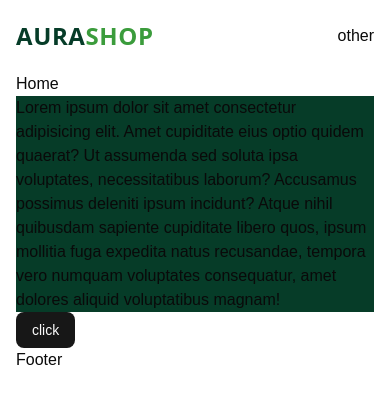
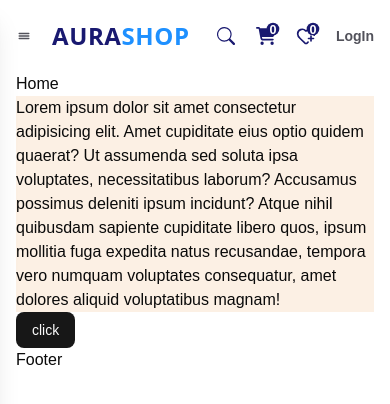
Before and after one commit to mahadihasandev/shop-nextjs-fullStack, a Next.js app: page / in a window 390 px wide. Shown: the top 404 px of the page. Built offline with nearby package versions, Linux system fonts and the light colour scheme.

Commit message:
home page icon mobile menu sidebar and others added

```diff
--- a/app/globals.css
+++ b/app/globals.css
@@ -6,14 +6,15 @@
 @theme{
   --font-poppins: Poppins, sans-serif;
   --color-shop_light_pink: #fcf0e4;
-  --color-shop_dark_green: #063c28;
+  --color-shop_dark_blue: #191970;
+  --color-shop_light_blue:#1E90FF;
   --color-shop_btn_dark_green: #063D29;
   --color-shop_light_bg: #f6f6f6;
   --color-shop_light_orang:#ff9248;
   --color-shop_orange: 	#ff6700;
   --color-darkColor: #151515;
-  --color-lightColor: #952525b;
-  --color-tightOrange: #fca99b;
+  --color-lightColor: #52525b;
+  --color-lightOrange: #fca99b;
   --color-lightBlue: #7688D;
   --color-darkBlue: #6c7fd8;
   --color-darkText: #86e;
@@ -22,7 +23,7 @@
   --color-lightText: #3D991;
   --color-lightGreen: #f1f3f;
   --color-productBg: #c3c;
-  --color-shop_light_green:#3b9c3c
+
 }
 
 @theme inline {
--- a/app/page.tsx
+++ b/app/page.tsx
@@ -6,7 +6,7 @@ const page = () => {
   return (
      <Container>
       <h2>Home</h2>
-      <p className='bg-shop_dark_green'>Lorem ipsum dolor sit amet consectetur
+      <p className='bg-shop_light_pink'>Lorem ipsum dolor sit amet consectetur
          adipisicing elit. Amet cupiditate eius optio quidem quaerat? Ut
           assumenda sed soluta ipsa voluptates, necessitatibus laborum?
           Accusamus possimus deleniti ipsum incidunt? Atque nihil quibusdam
--- /dev/null
+++ b/components/CartIcon.tsx
@@ -0,0 +1,14 @@
+import Link from 'next/link'
+import React from 'react'
+import { FaCartShopping } from "react-icons/fa6";
+
+const CartIcon = () => {
+  return (
+    <Link href={"/cart"} className='group relative'>
+      <FaCartShopping className='text-shop_dark_blue w-5 h-5 group-hover:text-shop_light_blue hoverEffect'/>
+      <span className='absolute -top-1 -right-1 bg-shop_dark_blue text-white h-3.5 w-3.5 rounded-full text-sm font-semibold flex items-center justify-center scale-90 group-hover:scale-110 transition-transform duration-300'>0</span>
+    </Link>
+  )
+}
+
+export default CartIcon
--- /dev/null
+++ b/components/FavoriteButton.tsx
@@ -0,0 +1,14 @@
+import { HeartPlus } from 'lucide-react'
+import Link from 'next/link'
+import React from 'react'
+
+const FavoriteButton = () => {
+  return (
+        <Link href={"/favorite"} className='group relative'>
+      <HeartPlus className='text-shop_dark_blue w-5 h-5 group-hover:text-shop_light_blue hoverEffect'/>
+      <span className='absolute -top-1 -right-1 bg-shop_dark_blue text-white h-3.5 w-3.5 rounded-full text-sm font-semibold flex items-center justify-center scale-90 group-hover:scale-110 transition-transform duration-300'>0</span>
+    </Link>
+  )
+}
+
+export default FavoriteButton
--- a/components/Header.tsx
+++ b/components/Header.tsx
@@ -2,14 +2,30 @@ import React from 'react'
 import Container from './Container'
 import Logo from './Logo'
 import HeaderMenu from './HeaderMenu'
+import SearchBar from './SearchBar'
+import CartIcon from './CartIcon'
+import FavoriteButton from './FavoriteButton'
+import SignIn from './SignIn'
+import MobileMenu from './MobileMenu'
 
 const Header = () => {
   return (
     <header className='bg-white py-5'>
-            <Container className='flex justify-between items-center'>
-            <Logo className=''/>
-            <HeaderMenu/>
-            <div>other</div>
+            <Container className='flex justify-between items-center text-lightColor'>
+            <div className='w-auto md:w-1/3 flex items-center justify-start gap-2.5 md:gap-0'>
+              <MobileMenu/>
+              <Logo className=''/>
+            </div>
+            <div className='w-auto md:w-1/3'>
+              <HeaderMenu/>
+            </div>
+
+            <div className='w-auto md:w-1/3 flex items-center justify-end gap-5'>
+              <SearchBar/>
+              <CartIcon/>
+              <FavoriteButton/>
+              <SignIn/>
+            </div>
             </Container>
         </header>
   )
--- a/components/HeaderMenu.tsx
+++ b/components/HeaderMenu.tsx
@@ -8,13 +8,13 @@ const HeaderMenu = () => {
 
 
   return (
-    <div className='hidden md:inline-flex w-1/3 items-center capitalize z-10 font-semibold text-lightColor gap-7'>
+    <div className='hidden md:inline-flex items-center capitalize z-10 font-semibold text-lightColor gap-7'>
         {headerData.map((item)=>(
             <Link key={item.title} href={item?.href}
             className={`hover:text-white hoverEffect relative group z-10 transition-colors duration-300 isolate ${pathname==item?.href&&'text-white'}`}
             >
             {item.title}
-            <span className={`absolute inset-0 -z-10 bg-shop_light_green -left-[25%] -top-2 p-5 rounded-2xl w-[150%] scale-0 group-hover:scale-100 transition-transform duration-300 origin-center ${pathname==item?.href&&"scale-100"}`}/>
+            <span className={`absolute inset-0 -z-10 bg-shop_light_blue -left-[25%] -top-2 p-5 rounded-2xl w-[150%] scale-0 group-hover:scale-100 transition-transform duration-300 origin-center ${pathname==item?.href&&"scale-100"}`}/>
             </Link>
         ))}
     </div>
--- a/components/Logo.tsx
+++ b/components/Logo.tsx
@@ -5,9 +5,9 @@ import React from 'react'
 const Logo = ({className}:{className:string}) => {
   return (
     <Link href={'/'}>
-    <h2 className={cn("text-2xl text-shop_dark_green font-black tracking-wide uppercase hover:text-shop_light_green group font-sans",
+    <h2 className={cn("text-2xl text-shop_dark_blue font-black tracking-wide uppercase hover:text-shop_light_blue group font-sans",
         className)}>
-        Aura<span className='text-shop_light_green group-hover:text-shop_dark_green hoverEffect'>Shop</span>
+        Aura<span className='text-shop_light_blue group-hover:text-shop_dark_blue hoverEffect'>Shop</span>
     </h2>
     </Link>
   )
--- /dev/null
+++ b/components/MobileMenu.tsx
@@ -0,0 +1,24 @@
+'use client'
+import React, { useState } from 'react'
+import { IoReorderThree } from "react-icons/io5";
+import SideMenu from './SideMenu';
+
+const MobileMenu = () => {
+  const [isSideBarOpen,setIsSideBarOpen]=useState(false)
+  return (
+    <>
+    <button onClick={()=>(setIsSideBarOpen(!isSideBarOpen))}>
+        <IoReorderThree className='hover:text-darkColor hoverEffect md:hidden hover:cursor-pointer'/>
+    </button>
+    <div className='md:hidden'>
+      <SideMenu
+      isOpen={isSideBarOpen}
+      onClose={()=>setIsSideBarOpen(false)}
+      />
+    </div>
+
+    </>
+  )
+}
+
+export default MobileMenu
--- /dev/null
+++ b/components/SearchBar.tsx
@@ -0,0 +1,11 @@
+import { BsSearch } from "react-icons/bs";
+
+const SearchBar = () => {
+  return (
+    <div>
+       <BsSearch className='text-shop_dark_blue scale-90 w-5 h-5 hover:scale-100 hover:text-shop_light_blue hoverEffect' />
+    </div>
+  )
+}
+
+export default SearchBar
--- /dev/null
+++ b/components/SideMenu.tsx
@@ -0,0 +1,23 @@
+import React, { FC } from 'react'
+import Logo from './Logo'
+interface SideMenuProps{
+  isOpen:boolean,
+  onClose:()=>void
+
+}
+const SideMenu:FC<SideMenuProps> = ({isOpen,onClose}) => {
+  return (
+    <div className={`fixed inset-y-0 h-screen left-0 z-50 w-full bg-shop_dark_blue/50 shadow-xl ${isOpen?'translate-x-0':'-translate-x-full'} hoverEffect`}>
+      <div>
+        <div className='min-w-72 max-w-96 bg-shop_dark_blue h-screen'>
+        <Logo className='text-white'/>
+        </div>
+        <div>
+
+        </div>
+      </div>
+    </div>
+  )
+}
+
+export default SideMenu
--- /dev/null
+++ b/components/SignIn.tsx
@@ -0,0 +1,9 @@
+import React from 'react'
+
+const SignIn = () => {
+  return (
+    <button className='text-sm font-semibold hover:text-darkColor hoverEffect text-lightColor'>LogIn</button>
+  )
+}
+
+export default SignIn
--- a/package.json
+++ b/package.json
@@ -27,6 +27,7 @@
     "next": "16.1.1",
     "react": "19.2.3",
     "react-dom": "19.2.3",
+    "react-icons": "^5.5.0",
     "tailwind-merge": "^3.4.0"
   },
   "devDependencies": {
```
Also changed, not shown: 1 other file (tests, documents, lock files or other folders).
